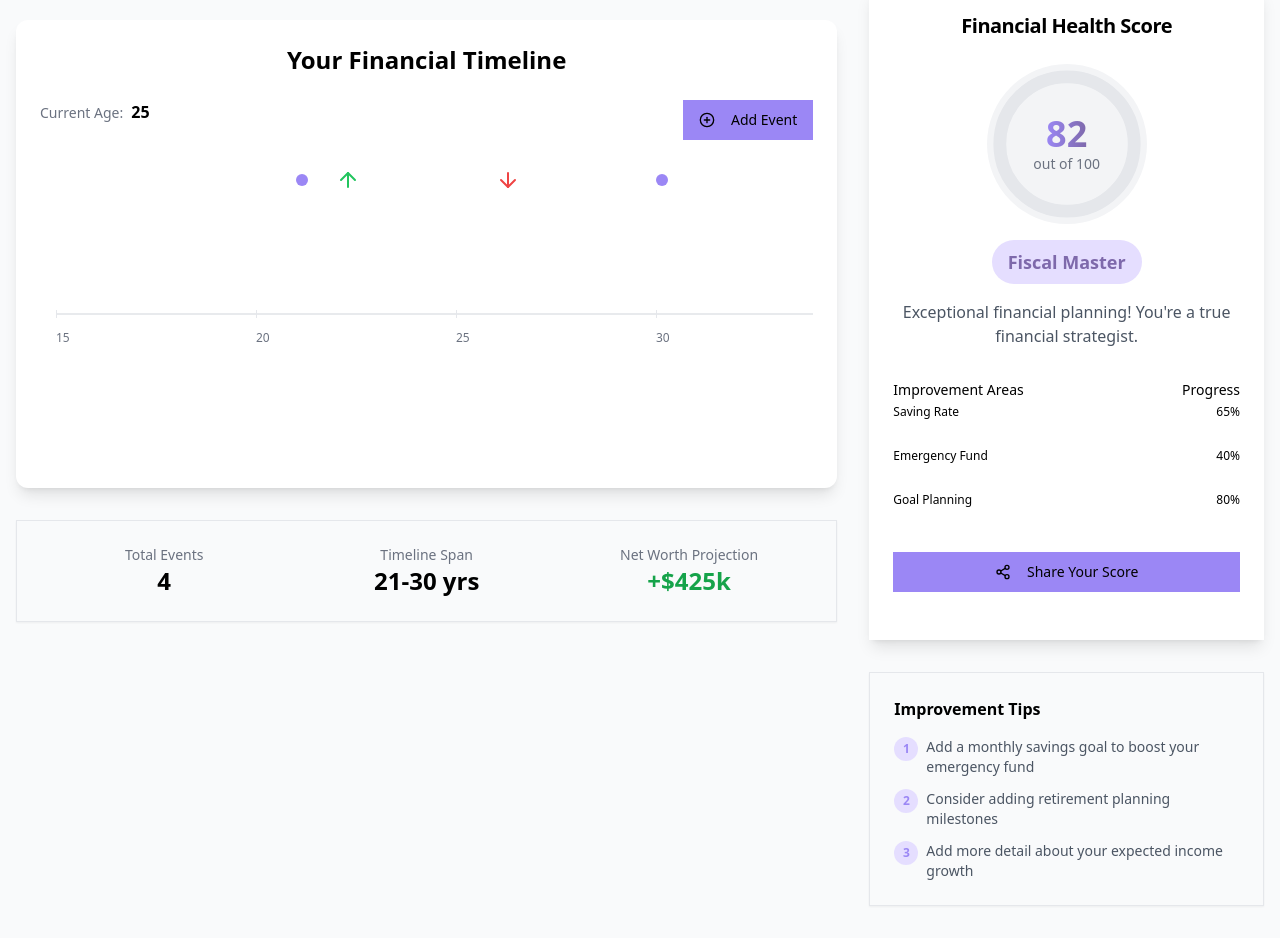
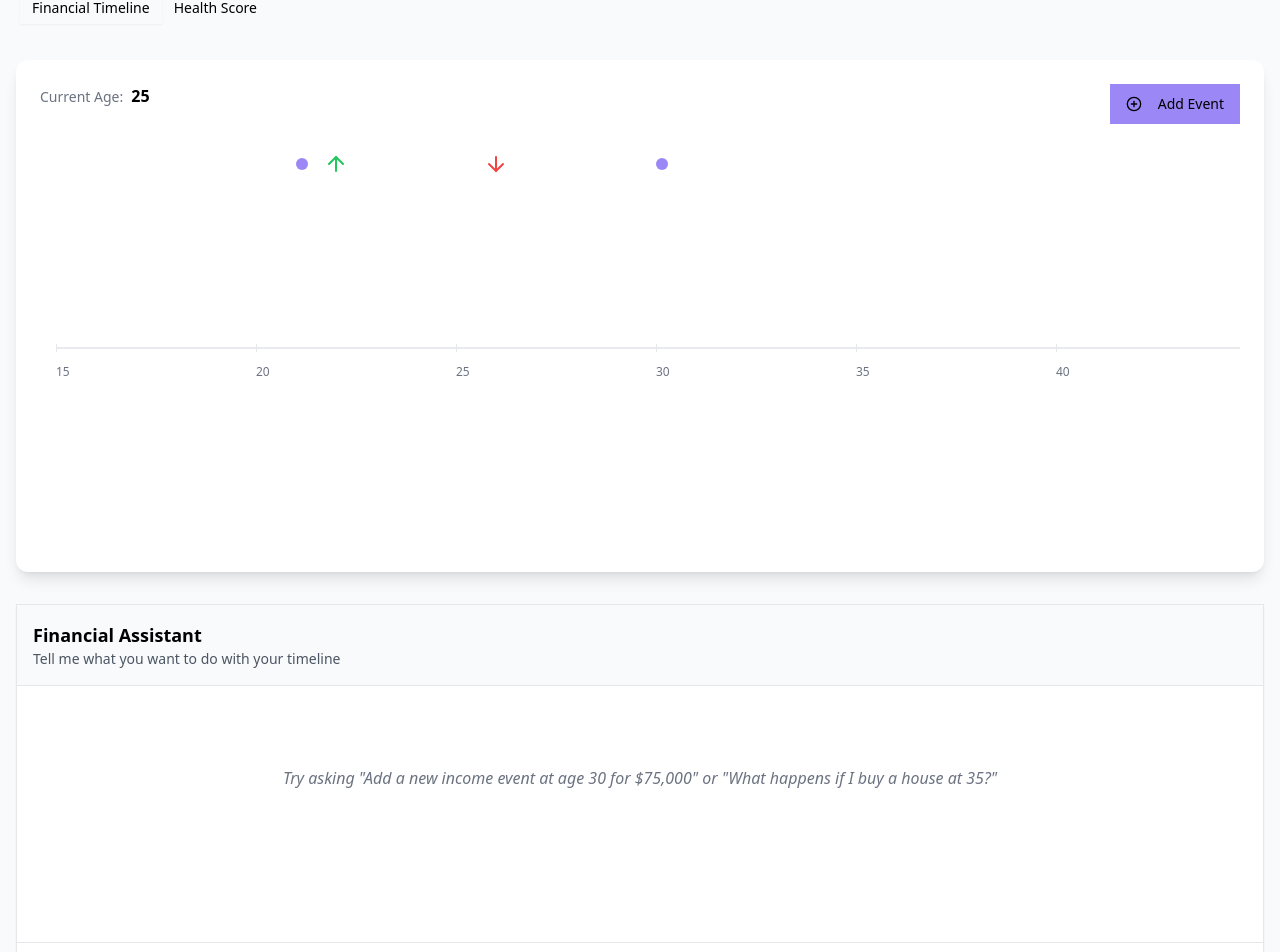
Before and after one commit to gourishnarang/journey-health-mapper, a React (Vite) app: page /dashboard in a window 1280 px wide. Shown: the part 212-1164 px from the top of the page. Built offline with nearby package versions, Linux system fonts and the light colour scheme.

Commit message:
Refactor: Dashboard layout and features
-   Make timeline full-screen.
-   Move health score to a dedicated section.
-   Implement tabbed navigation for timeline, health score, and chatbot.
-   Adjust timeline arrow positioning and scaling.

```diff
--- a/src/components/timeline/TimelineCanvas.tsx
+++ b/src/components/timeline/TimelineCanvas.tsx
@@ -1,3 +1,4 @@
+
 import { useState, useEffect } from 'react';
 import { Button } from "@/components/ui/button";
 import { PlusCircle } from "lucide-react";
@@ -77,9 +78,7 @@ export default function TimelineCanvas() {
   };
 
   return (
-    <div className="relative bg-white rounded-xl shadow-lg p-6 w-full max-w-6xl mx-auto my-8">
-      <h2 className="text-2xl font-bold mb-6 text-center">Your Financial Timeline</h2>
-
+    <div className="relative bg-white rounded-xl shadow-lg p-6 w-full mx-auto">
       <div className="flex justify-between mb-6">
         <div>
           <span className="text-sm text-gray-500">Current Age:</span>
@@ -94,7 +93,7 @@ export default function TimelineCanvas() {
         </Button>
       </div>
 
-      <div className="relative w-full h-[300px] overflow-x-auto p-4">
+      <div className="relative w-full h-[400px] overflow-x-auto p-4">
         <div className="timeline-line-horizontal"></div>
 
         {/* Age markers */}
--- a/src/components/timeline/TimelineNode.tsx
+++ b/src/components/timeline/TimelineNode.tsx
@@ -20,14 +20,19 @@ const TimelineNode: React.FC<TimelineNodeProps> = ({ age, type, amount }) => {
         top: '50%',
         transform: 'translateY(-50%)',
         zIndex: 10,
+        display: 'flex',
+        flexDirection: 'column',
+        alignItems: 'center',
         height: `${getArrowHeight()}px`,
-        display: 'flex',
-        alignItems: 'flex-end'
       }}>
         <ArrowUp
           className="text-green-500"
           size={24}
-          style={{ height: `${getArrowHeight()}px` }}
+          style={{
+            position: 'absolute',
+            bottom: '0',
+            height: `${getArrowHeight()}px`
+          }}
         />
       </div>
     );
@@ -39,14 +44,19 @@ const TimelineNode: React.FC<TimelineNodeProps> = ({ age, type, amount }) => {
         top: '50%',
         transform: 'translateY(-50%)',
         zIndex: 10,
+        display: 'flex',
+        flexDirection: 'column',
+        alignItems: 'center',
         height: `${getArrowHeight()}px`,
-        display: 'flex',
-        alignItems: 'flex-start'
       }}>
         <ArrowDown
           className="text-red-500"
           size={24}
-          style={{ height: `${getArrowHeight()}px` }}
+          style={{
+            position: 'absolute',
+            top: '0',
+            height: `${getArrowHeight()}px`
+          }}
         />
       </div>
     );
--- a/src/pages/Dashboard.tsx
+++ b/src/pages/Dashboard.tsx
@@ -6,7 +6,8 @@ import HealthScoreCard from "@/components/health-score/HealthScoreCard";
 import { Button } from "@/components/ui/button";
 import { PlusCircle, Copy } from "lucide-react";
 import { toast } from "sonner";
-import { Card, CardContent } from "@/components/ui/card";
+import { Tabs, TabsContent, TabsList, TabsTrigger } from "@/components/ui/tabs";
+import { useState } from "react";
 
 export default function Dashboard() {
   const handleCreateNewProject = () => {
@@ -15,6 +16,28 @@ export default function Dashboard() {
 
   const handleCloneProject = () => {
     toast.success('Project cloned! Now you can simulate "What If" scenarios.');
+  };
+
+  const [chatMessage, setChatMessage] = useState('');
+  const [chatHistory, setChatHistory] = useState<{message: string, isUser: boolean}[]>([]);
+
+  const handleSendMessage = (e: React.FormEvent) => {
+    e.preventDefault();
+
+    if (!chatMessage.trim()) return;
+
+    // Add user message to chat history
+    setChatHistory([...chatHistory, {message: chatMessage, isUser: true}]);
+
+    // Mock AI response
+    setTimeout(() => {
+      setChatHistory(prev => [
+        ...prev,
+        {message: "I've updated your timeline based on your request. Check it out above!", isUser: false}
+      ]);
+    }, 1000);
+
+    setChatMessage('');
   };
 
   return (
@@ -41,59 +64,63 @@ export default function Dashboard() {
             </div>
           </div>
 
-          <div className="grid grid-cols-1 lg:grid-cols-3 gap-8">
-            <div className="lg:col-span-2">
+          <Tabs defaultValue="timeline" className="w-full">
+            <TabsList className="mb-6">
+              <TabsTrigger value="timeline">Financial Timeline</TabsTrigger>
+              <TabsTrigger value="health-score">Health Score</TabsTrigger>
+            </TabsList>
+
+            <TabsContent value="timeline" className="w-full">
               <TimelineCanvas />
+            </TabsContent>
 
-              <Card className="mt-8">
-                <CardContent className="pt-6">
-                  <div className="grid grid-cols-1 md:grid-cols-3 gap-4 text-center">
-                    <div>
-                      <p className="text-sm text-gray-500">Total Events</p>
-                      <p className="text-2xl font-semibold">4</p>
-                    </div>
-                    <div>
-                      <p className="text-sm text-gray-500">Timeline Span</p>
-                      <p className="text-2xl font-semibold">21-30 yrs</p>
-                    </div>
-                    <div>
-                      <p className="text-sm text-gray-500">Net Worth Projection</p>
-                      <p className="text-2xl font-semibold text-green-600">+$425k</p>
-                    </div>
-                  </div>
-                </CardContent>
-              </Card>
+            <TabsContent value="health-score">
+              <div className="max-w-md mx-auto">
+                <HealthScoreCard events={[1, 2, 3, 4]} />
+              </div>
+            </TabsContent>
+          </Tabs>
+
+          {/* Chatbot Section */}
+          <div className="mt-8 border border-gray-200 rounded-lg bg-white shadow-sm overflow-hidden">
+            <div className="p-4 bg-gray-50 border-b border-gray-200">
+              <h3 className="font-semibold text-lg">Financial Assistant</h3>
+              <p className="text-sm text-gray-600">Tell me what you want to do with your timeline</p>
             </div>
 
-            <div className="lg:col-span-1">
-              <HealthScoreCard events={[1, 2, 3, 4]} />
+            <div className="h-64 overflow-y-auto p-4 flex flex-col gap-3">
+              {chatHistory.length > 0 ? (
+                chatHistory.map((chat, index) => (
+                  <div
+                    key={index}
+                    className={`p-3 rounded-lg max-w-[80%] ${
+                      chat.isUser
+                        ? 'bg-fin-purple-light text-fin-purple-dark ml-auto'
+                        : 'bg-gray-100 text-gray-800'
+                    }`}
+                  >
+                    {chat.message}
+                  </div>
+                ))
+              ) : (
+                <div className="text-center text-gray-500 italic mt-16">
+                  Try asking "Add a new income event at age 30 for $75,000" or "What happens if I buy a house at 35?"
+                </div>
+              )}
+            </div>
 
-              <Card className="mt-8">
-                <CardContent className="p-6">
-                  <h3 className="font-semibold mb-4">Improvement Tips</h3>
-                  <ul className="space-y-3">
-                    <li className="flex items-start">
-                      <div className="h-6 w-6 rounded-full bg-fin-purple-light flex items-center justify-center mr-2 flex-shrink-0">
-                        <span className="text-fin-purple text-xs font-bold">1</span>
-                      </div>
-                      <p className="text-sm text-gray-600">Add a monthly savings goal to boost your emergency fund</p>
-                    </li>
-                    <li className="flex items-start">
-                      <div className="h-6 w-6 rounded-full bg-fin-purple-light flex items-center justify-center mr-2 flex-shrink-0">
-                        <span className="text-fin-purple text-xs font-bold">2</span>
-                      </div>
-                      <p className="text-sm text-gray-600">Consider adding retirement planning milestones</p>
-                    </li>
-                    <li className="flex items-start">
-                      <div className="h-6 w-6 rounded-full bg-fin-purple-light flex items-center justify-center mr-2 flex-shrink-0">
-                        <span className="text-fin-purple text-xs font-bold">3</span>
-                      </div>
-                      <p className="text-sm text-gray-600">Add more detail about your expected income growth</p>
-                    </li>
-                  </ul>
-                </CardContent>
-              </Card>
-            </div>
+            <form onSubmit={handleSendMessage} className="border-t border-gray-200 p-4 flex gap-2">
+              <input
+                type="text"
+                className="flex-1 border border-gray-300 rounded-md px-3 py-2 focus:outline-none focus:ring-2 focus:ring-fin-purple focus:border-transparent"
+                placeholder="Type your message..."
+                value={chatMessage}
+                onChange={(e) => setChatMessage(e.target.value)}
+              />
+              <Button type="submit" className="bg-fin-purple hover:bg-fin-purple-dark">
+                Send
+              </Button>
+            </form>
           </div>
         </div>
       </main>
```
